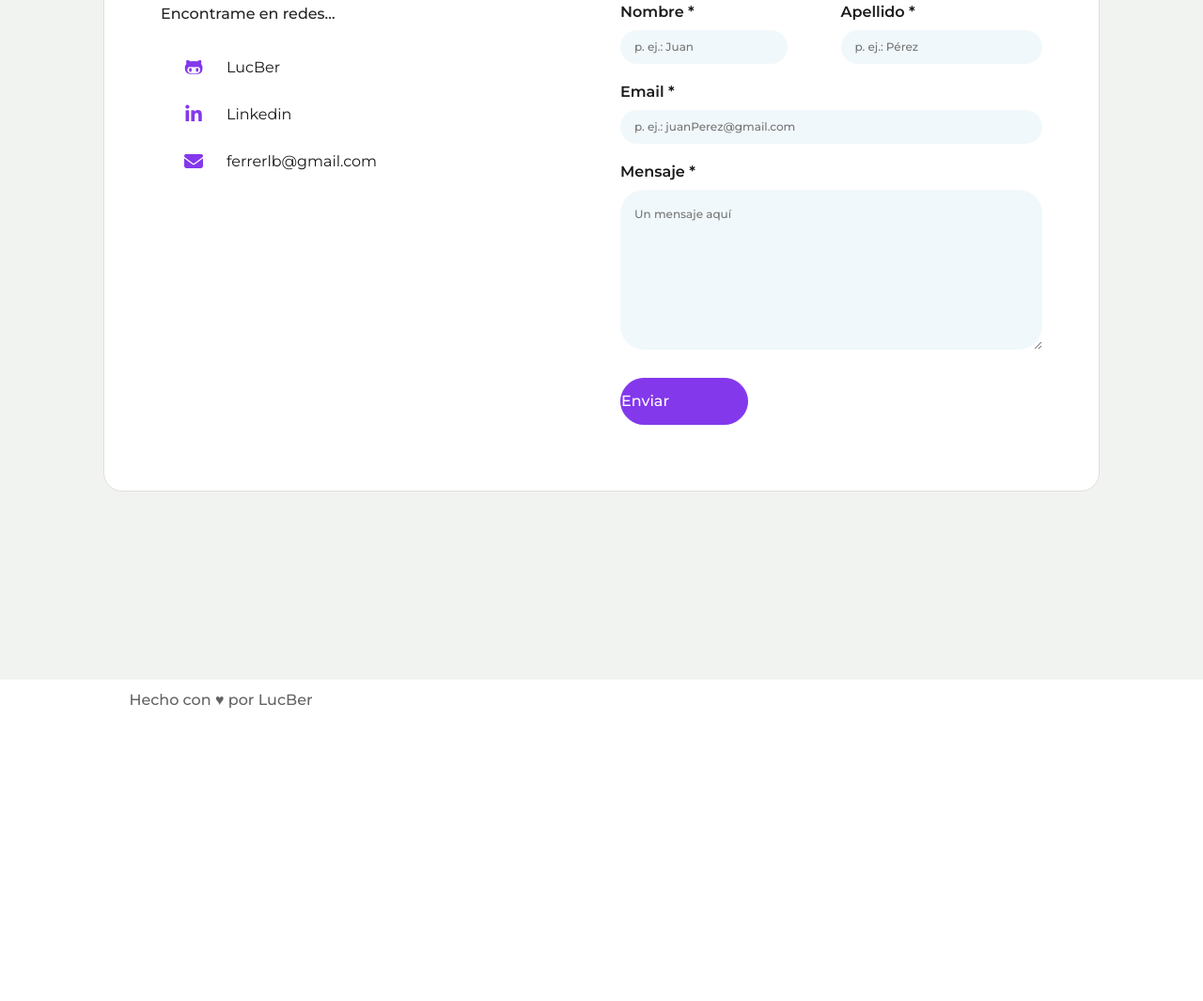
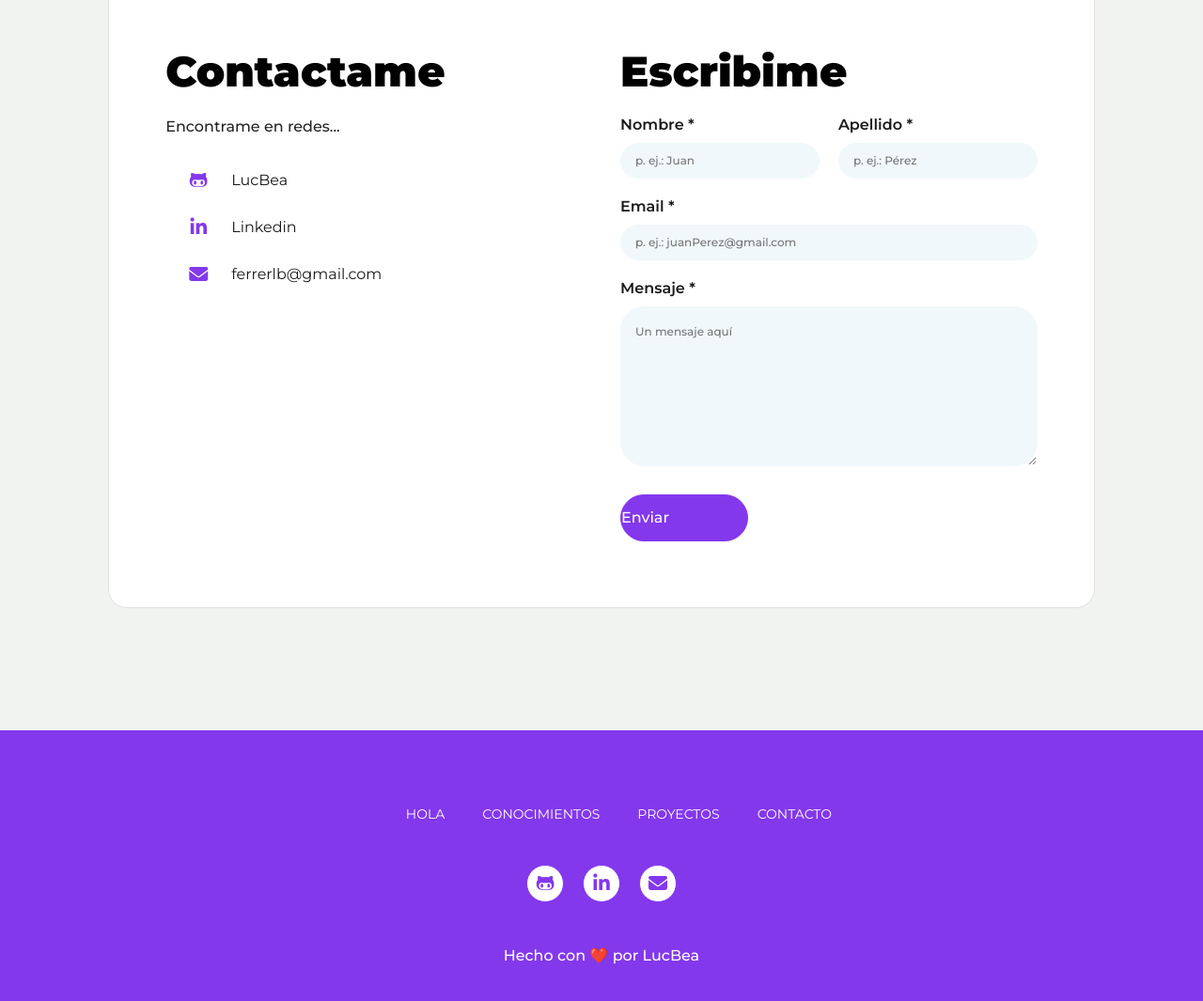
Before and after one commit to lucbea/Portafolio-Frontend, a plain HTML site: page index.html in a window 1280 px wide. Shown: the part 4119-5184 px from the top of the page at 94% size. Before the commit the page ends 4876 px from the top, so only its background shows below. Drawn offline with Linux system fonts and the light colour scheme.

Commit message:
estilo de formulario y footer listo

```diff
--- a/index.html
+++ b/index.html
@@ -171,10 +171,6 @@
                             </a>
 
                         </div>
-
-
-
-
                     </div>
                 </div>
             </section>
@@ -187,7 +183,7 @@
                             <div class="iconosRedes">
                                 <div class="redesColor">
                                     <a class="redes" href="https://github.com/lucbea">
-                                        <div class="icono"><i class="fa-brands fa-github-alt iconoRed"></i>LucBer</div>
+                                        <div class="icono"><i class="fa-brands fa-github-alt iconoRed"></i>LucBea</div>
                                     </a>
                                 </div>
                                 <div class="redesColor">
@@ -204,9 +200,6 @@
                                         </div>
                                     </a>
                                 </div>
-
-
-
                             </div>
                         </div>
                         <div class="escribime">
@@ -215,24 +208,25 @@
                                 <div class="nombreApellido">
                                     <div class="ingresoDato">
                                         <label for="nombre">Nombre *</label>
-                                        <div class="ingresoDatos"><input type="text" name="nombre" id="nombre"
-                                                placeholder="p. ej.: Juan" required>
-                                            <i class="fa fa-times-circle-o icon-invalid" aria-hidden="true"></i>
-                                            <i class="far fa-check-circle icon-valid" aria-hidden="true"></i>
-                                            <!-- <i class="fa-light fa-circle-check icon-valid"></i>
-                                <i class="fa-light fa-circle-check"></i> -->
-                                        </div>
+                                        <input type="text" name="nombre" id="nombre" placeholder="p. ej.: Juan"
+                                            required>
+                                        <i class="far fa-check-circle icon-valid" aria-hidden="true"></i>
+                                        <i class="far fa-times-circle icon-invalid" aria-hidden="true"></i>
                                     </div>
                                     <div class="ingresoDato">
                                         <label for="apellido">Apellido *</label>
                                         <input type="text" name="apellido" id="apellido" placeholder="p. ej.: Pérez"
                                             required>
+                                        <i class="far fa-check-circle icon-valid" aria-hidden="true"></i>
+                                        <i class="far fa-times-circle icon-invalid" aria-hidden="true"></i>
                                     </div>
                                 </div>
                                 <div class="ingresoDato">
                                     <label for="email">Email *</label>
                                     <input type="email" name="email" id="email"
                                         placeholder="p. ej.: juanPerez@gmail.com" required>
+                                    <i class="far fa-check-circle icon-valid" aria-hidden="true"></i>
+                                    <i class="far fa-times-circle icon-invalid" aria-hidden="true"></i>
                                 </div>
                                 <div class="ingresoDato">
                                     <label for="mensaje">Mensaje *</label>
@@ -245,14 +239,31 @@
                     </div>
                 </div>
             </section>
-
-
         </main>
         <footer>
-            <div class="iconosSolos">
+            <div class="contenedorEnlacesFooter">
+                <ul id="enlacesFooter">
+                    <li><a href="#hola">HOLA</a></li>
+                    <li><a href="#conocimientos">CONOCIMIENTOS</a></li>
+                    <li><a href="#proyectos">PROYECTOS</a></li>
+                    <li><a href="#datosContacto">CONTACTO</a></li>
+                </ul>
+            </div>
+            <div class="contenedorIconosFooter">
+                <a class="iconosFooter" href="https://github.com/lucbea">
+                    <i class="fa-brands fa-github-alt iconoRedFooter"></i>
+                </a>
+                <a class="iconosFooter" href="">
+                    <i class="fa-brands fa-linkedin-in iconoRedFooter"></i>
+                </a>
+                <a class="iconosFooter" href="">
+                    <i class="fa-solid fa-envelope iconoRedFooter"></i>
+                </a>
+            </div>
+            <div class="copyrigth">
+                <p>Hecho con <span>❤️</span> por LucBea</p>
+            </div>
 
-            </div>
-            <p class="comentario">Hecho con ♥ por LucBer</p>
         </footer>
 
     </div>
--- a/style.css
+++ b/style.css
@@ -201,9 +201,7 @@ button:hover {
 /* Sección Hola - Final */
 
 /* Sección Conocimientos - Inicio */
-/* #conocimientos, .mensaje{ */
-/* width: inherit; */
-/* } */
+
 #conocimientos {
     background-color: #f4f5f9;
     display: flex;
@@ -333,8 +331,8 @@ button:hover {
     column-gap: 25px;
     grid-template-columns: repeat(3,1fr);
     width: calc(96% + 40px);
-    padding: 20px 0px;
-    margin:auto;
+    padding: 20px 0px 140px 0px;
+    margin: auto;
     /* min-width: 520px; */
 }
 
@@ -409,9 +407,9 @@ button:hover {
     padding: 25px 0px 15px;
 } */
 .contenedorContacto{
-    margin:auto;
+    margin: auto;
     background-color: #e9ece69c;
-    padding: 200px 0px;
+    padding: 200px 0px 130px 0px;
 }
 
 #datosContacto {
@@ -420,12 +418,12 @@ button:hover {
     grid-template-columns: 50% 50%;
     /* background-color: #f3f2ec; */
     padding: 90px 100px 50px 60px;
-    width: 1060px;
-    margin:auto;
-    border:1px solid rgb(226, 223, 223);
+    width: 82%;
+    min-width: 850px;
+    margin: auto;
+    border: 1px solid rgb(226, 223, 223);
     border-radius: 20px;
     background-color: white;
-
 }
 
 #datosContacto h2 {
@@ -522,11 +520,11 @@ button:hover {
     font-size: 16px;
     font-weight: 600;
     color:rgb(27, 25, 25);
+    position: relative;
 }
 
 input,
 textarea {
-    /* width:50px; */
         height: 30px;
         font-family: Montserrat, sans-serif;
         text-align: left;
@@ -534,20 +532,12 @@ textarea {
         font-weight: 500;
         margin: 10px 0px 20px;
         padding: 18px 15px;
-    /* revisar el color de los input */
-    color: #5070f0;
+        color: #3d3b3c;
         background-color: #f1f8fb;
-    border: #f6f7fb;
-    /* revisar el color de los input */
-    /* outline-color: #6c2ec2; */
+        border:1px solid #f1f8fb;
         border-radius: 25px;
 }
 
-/* input:focus, textarea:focus {
-    box-shadow: 0 0 px rgba(146, 89, 190, 0.411);
-    outline: none;
-    border-radius: 25px;
-} */
 #mensaje {
     height: 170px;
     align-items: flex-start;
@@ -601,7 +591,7 @@ button:focus {
 /* ingreso formulario - */
 input:valid:focus,
 textarea:valid:focus {
-    box-shadow: 0px 0px 50px #88c459;
+    box-shadow: 0px 0px 5px #88c459;
 }
 
 input:invalid:not(:placeholder-shown):focus,
@@ -624,11 +614,12 @@ input:valid
 /* iconos de valido o inválido para cada dato no mostrado */
 .icon-invalid,
 .icon-valid {
-    display: block;
-    /* position: absolute;
+    display: none;
+    position: absolute;
     bottom: 20px;
     right: 20px;
-  transform: translateY(50%); */
+    transform: translateY(50%);
+    z-index:20;
 }
 
 .icon-valid {
@@ -639,10 +630,10 @@ input:valid
     color: #f5414f;
 }
 
-input:valid~.icon-valid,
-textarea:valid~.icon-valid,
-input:not(:placeholder-shown):invalid~.icon-invalid,
-textarea:not(:placeholder-shown):invalid~.icon-invalid {
+input:valid ~ .icon-valid,
+textarea:valid ~ .icon-valid,
+input:not(:placeholder-shown):invalid ~ .icon-invalid,
+textarea:not(:placeholder-shown):invalid ~ .icon-invalid {
   display: block;
 }
 
@@ -685,3 +676,71 @@ input[type="Submit"]:hover{
 
 
 } */
+footer{
+    width:100%;
+    /* height:300px; */
+    height: 320px;
+    background-color: #8338ec;
+
+    /* display: flex; */
+
+
+
+}
+.contenedorEnlacesFooter{
+   width:auto;
+   margin:auto;
+   margin-inline: auto;
+}
+
+#enlacesFooter{
+    width:530px;
+    margin:auto;
+}
+
+#enlacesFooter a{
+    font-size: 14px;
+    color:white;
+    margin:60px 0px 0px;
+
+}
+.contenedorIconosFooter{
+    width:180px;
+    margin:auto;
+    display:flex;
+    justify-content: center;
+
+}
+.iconoRedFooter{
+    margin:25px 10px 45px;
+    position: relative;
+    top: 0px;
+    display: flex;
+    align-items: center;
+    justify-content: center;
+    height: 40px;
+    width: 40px;
+    border-radius: 50%;
+    background-color:white;
+    font-size: 20px;
+    color:#8338ec;
+    border:1px solid #8338ec;
+}
+
+.iconoRedFooter:hover{
+    background-color:#8338ec;
+    color:white;
+    border:1px solid white;
+}
+.copyrigth{
+    width:470px;
+    margin: auto;
+}
+footer p{
+        font-size: 16px;
+        font-weight: 500;
+        margin: 0px 0px 10px;
+        font-style: inherit;
+        color: white;
+        line-height: 1.5;
+}
```
Lines whose indentation alone changed are shown as unchanged.
